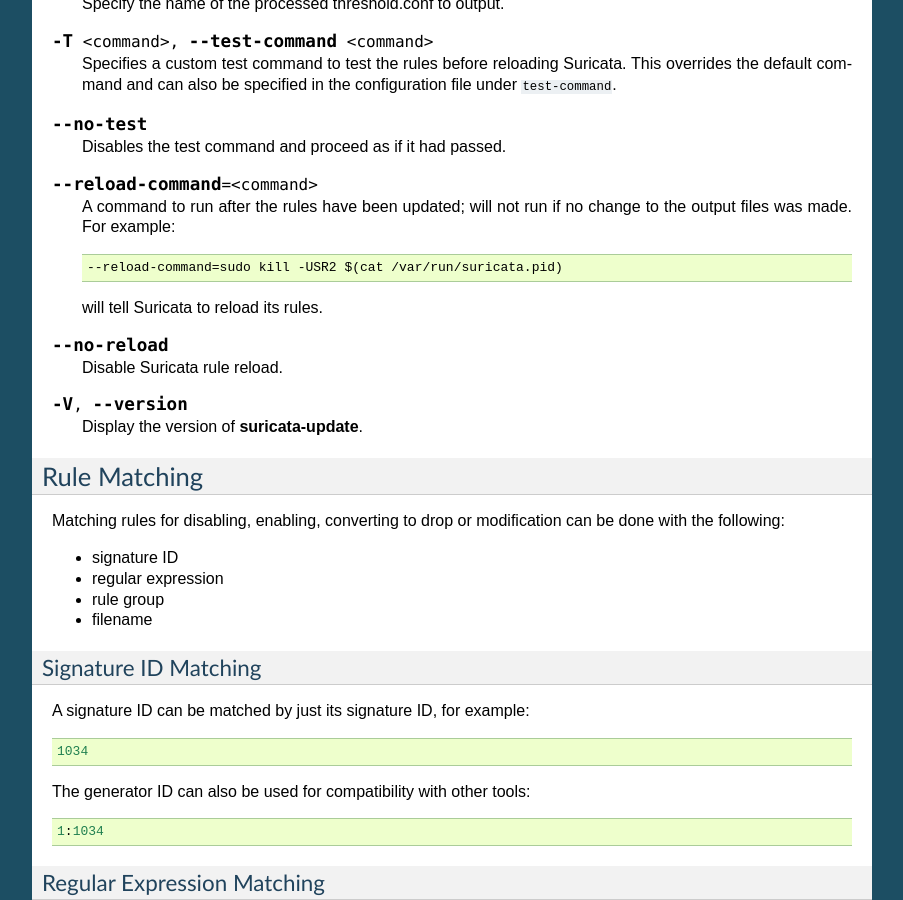
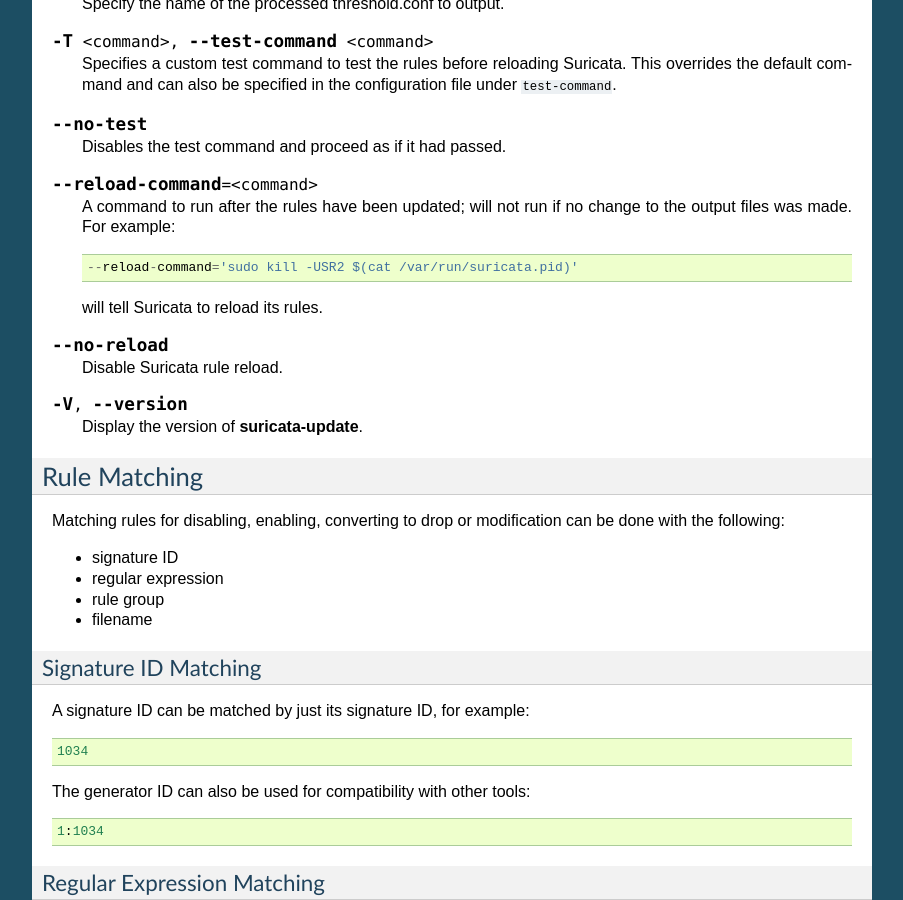
Before and after one commit to OISF/suricata-update, a Sphinx documentation site: the page built from doc/update.rst, in a window 1280 px wide and 900 px high, scrolled down 2898 px. Shown: the whole window, without its empty margins (198-1101 px from the left). Built offline with Sphinx 7.4.7, drawn with Linux system fonts in a browser that asks for light colours.

```diff
--- a/doc/update.rst
+++ b/doc/update.rst
@@ -160,7 +160,7 @@ Options
    A command to run after the rules have been updated; will not run if
    no change to the output files was made.  For example::
 
-     --reload-command=sudo kill -USR2 $(cat /var/run/suricata.pid)
+     --reload-command='sudo kill -USR2 $(cat /var/run/suricata.pid)'
 
    will tell Suricata to reload its rules.
 
```
